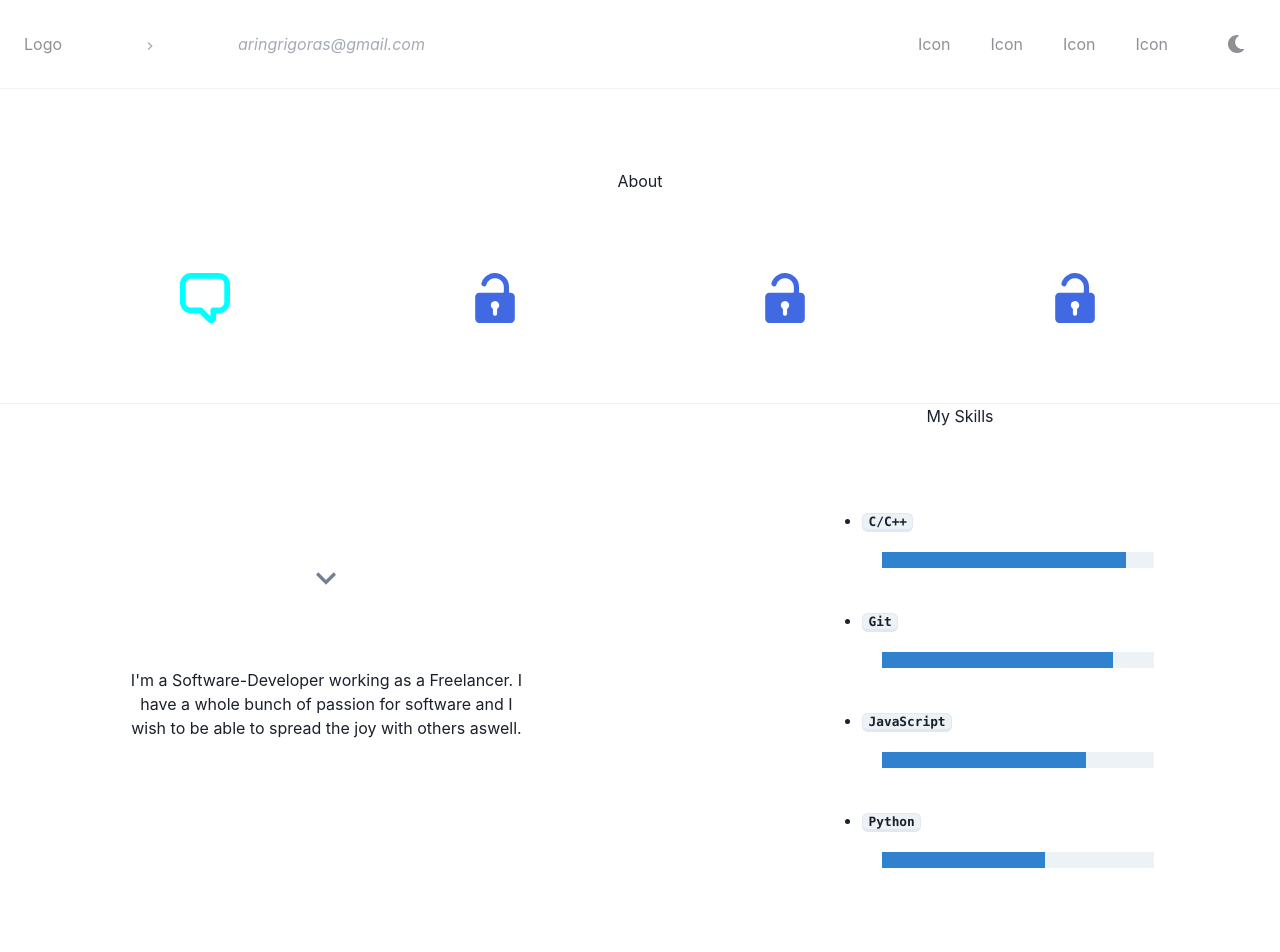
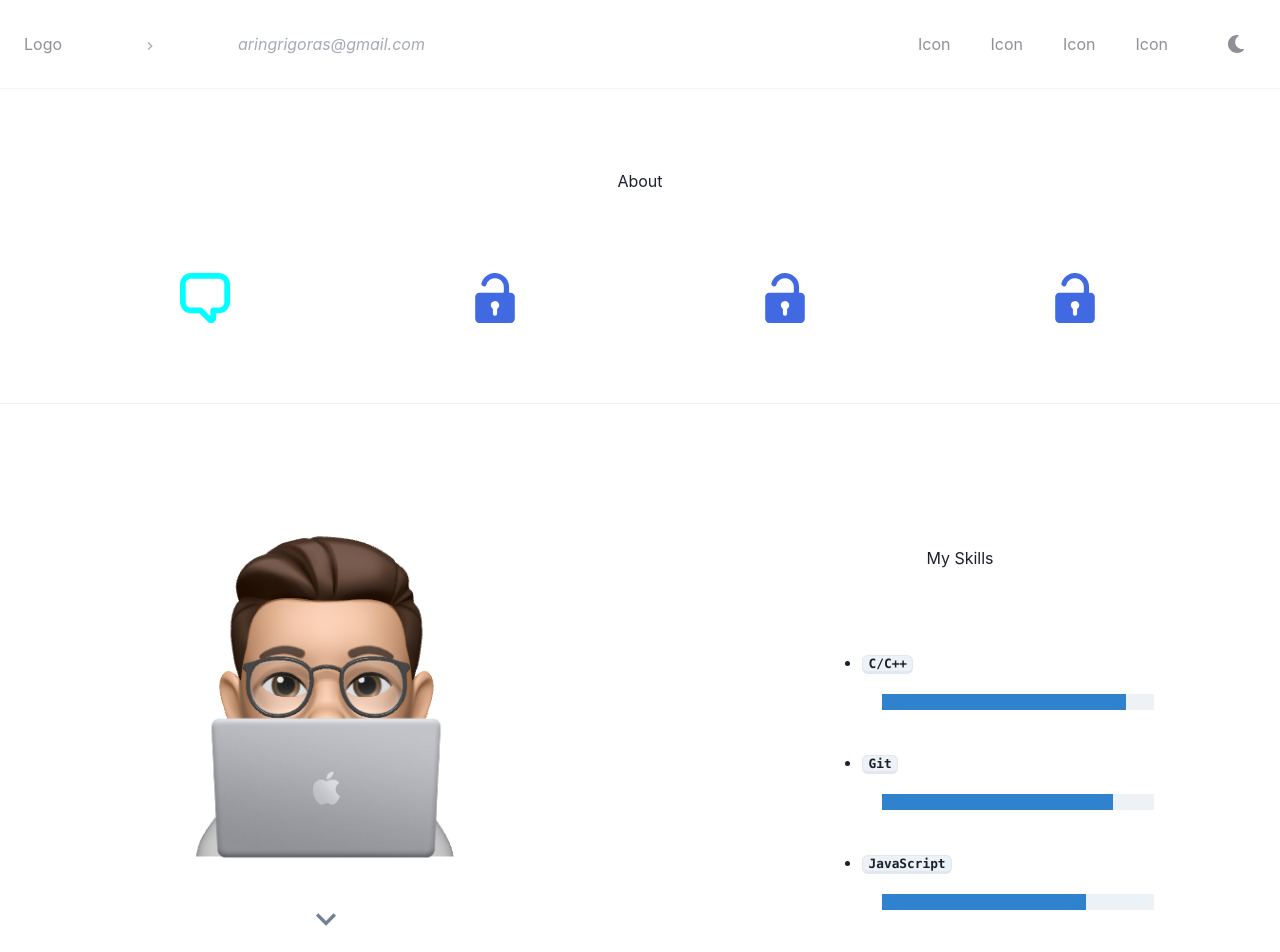
Before and after one commit to koreaneggroll/modern-portfolio-website, a React (Create React App) app: page /about-me in a window 1280 px wide. Shown: the top 952 px of the page. Before the commit the page ends 868 px from the top, so only its background shows below. Built offline with nearby package versions, Linux system fonts and the light colour scheme.

Commit message:
thinking about refactoring the website

```diff
--- a/src/Components/AboutMe.js
+++ b/src/Components/AboutMe.js
@@ -27,6 +27,7 @@ import {
 
 
 import "../Css/AboutMe.css";
+import "../Css/aboutme-scss.css";
 
 import TopBar from './TopBar';
 import Profficiency from './Custom/Profficiency';
@@ -424,7 +425,7 @@ function Aboutme(){
 
                 <Show below="sm">
                     <Center>
-                        <Box mr={{base: '0', md: '300', lg: '400'}} mt={{base: '10', md: '20', lg: '20'}} className="about-me-avatar-and-paragraph">
+                        <Box mt={20} className="about-me-avatar-and-paragraph">
                             <Box className="about-me-avatar">
 
                             </Box>
--- /dev/null
+++ b/src/Css/aboutme-scss.css
@@ -0,0 +1,33 @@
+.about-me-avatar {
+  width: 100%;
+  height: 100%;
+  background-image: url("../Pictures/arin-logo-new.PNG");
+  background-size: cover;
+  background-position: center;
+
+
+}
+
+  @media (min-width: 200px){
+    .about-me-avatar{
+      width: 400px;
+      height: 400px;
+    }
+  }
+  @media (min-width: 576px) {
+    .about-me-avatar {
+      width: 300px;
+      height: 300px; } }
+  @media (min-width: 768px) {
+    .about-me-avatar {
+      width: 350px;
+      height: 350px;
+
+    }
+  }
+  @media (min-width: 992px) {
+    .about-me-avatar {
+      width: 400px;
+      height: 400px; } }
+
+/*# sourceMappingURL=aboutme-scss.css.map */
--- a/src/Sass/_aboutme.scss
+++ b/src/Sass/_aboutme.scss
@@ -1,7 +1,28 @@
 @import "_variables";
+@import "_breakpoint";
 
 
 .about-me-avatar{
+
+  width: 100%;
+  height: 100%;
+
+  @include breakpoint(sm){
+    width: 100px;
+    height: 100px;
+  }
+
+
+  @include breakpoint(md){
+    width: 150px;
+    height: 150px;
+  }
+
+
+  @include breakpoint(lg){
+    width: 200px;
+    height: 200px;
+  }
 
   background-image: url("../../Pictures/arin-logo.png");
   background-size: cover;
```
Also changed, not shown: src/Pictures/arin-logo-new.PNG (added), 1 other file (tests, documents, lock files or other folders).
